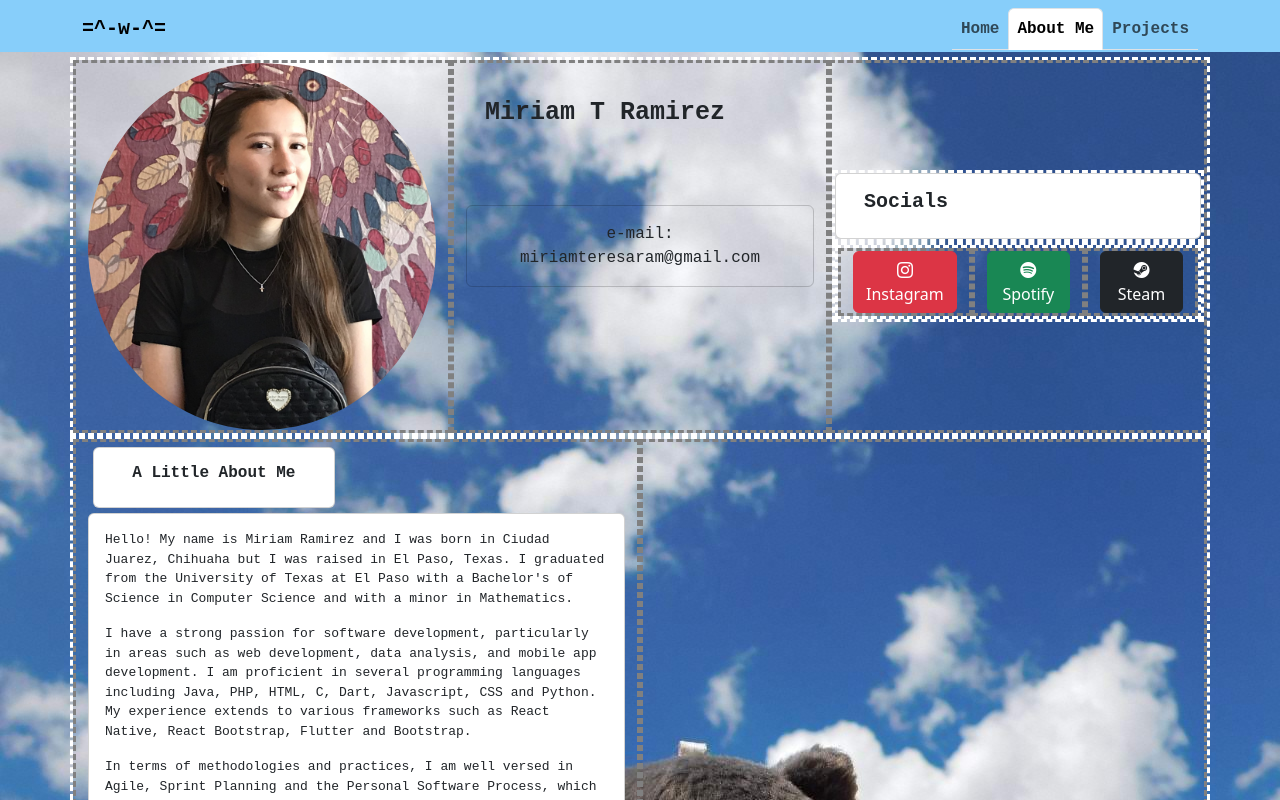
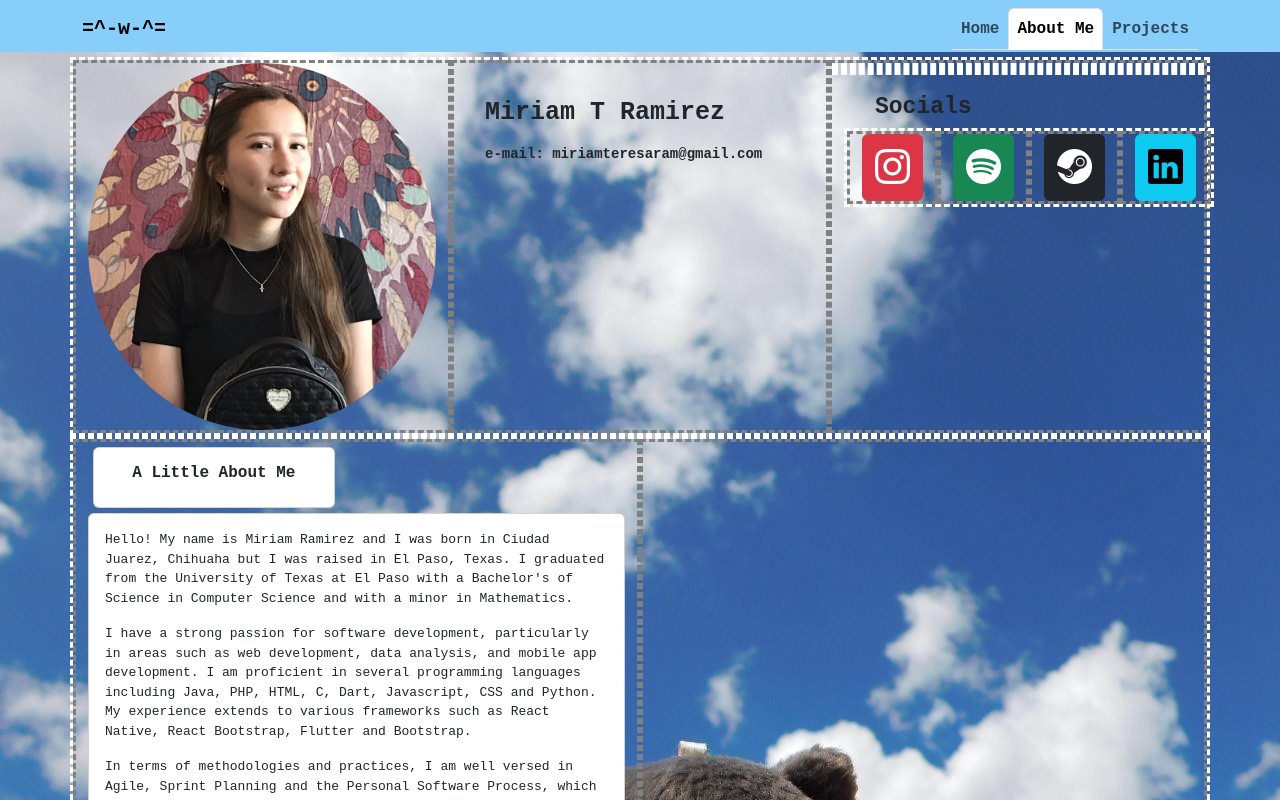
Before and after one commit to miriamrami/meow-port-app, a React (Create React App) app in the folder meow-port-app/: page /AboutMe.js in a window 1280 px wide. Shown: the top 800 px of the page. Built offline with nearby package versions, Linux system fonts and the light colour scheme.

Commit message:
'fixed' positioning of the cards and icons in the about me js page

```diff
--- a/meow-port-app/src/AboutMe.js
+++ b/meow-port-app/src/AboutMe.js
@@ -21,9 +21,11 @@ const AboutMe = () => {
 				</Nav>
 			</Container>
 		</Navbar>
+
+
 		<Container className="c1">
 			<Row className="AM-row1">
-				<Col>
+				<Col className="miriamImage">
 					<Image src={myImage} roundedCircle fluid/>
 				</Col>
 
@@ -51,10 +53,12 @@ const AboutMe = () => {
 
 					<Row>
 						<Container>
-							<Row>
-								<Col><Button variant="danger" href="https://www.instagram.com/_meowriam_/" target="_blank"><i className="bi-instagram"></i><text> Instagram </text></Button></Col>
-								<Col><Button variant="success" href="https://open.spotify.com/user/mairix3?si=a4411d782b4144c4" target="_blank"><i className="bi-spotify"></i><text> Spotify </text></Button></Col>
-								<Col><Button variant="dark" href="https://steamcommunity.com/id/11151999/" target="_blank"><i className="bi-steam"></i><text> Steam </text></Button></Col>
+							<Row className="iconsRow">
+								<Col><Button variant="danger" href="https://www.instagram.com/_meowriam_/" target="_blank"><i className="bi-instagram"></i></Button></Col>
+								<Col><Button variant="success" href="https://open.spotify.com/user/mairix3?si=a4411d782b4144c4" target="_blank"><i className="bi-spotify"></i></Button></Col>
+								<Col><Button variant="dark" href="https://steamcommunity.com/id/11151999/" target="_blank"><i className="bi-steam"></i></Button></Col>
+								<Col><Button variant="info" href="https://www.linkedin.com/in/miriamtramirez/" target="_blank"><i className="bi-linkedin"></i></Button></Col>
+
 							</Row>
 						</Container>
 					</Row>
@@ -82,7 +86,7 @@ const AboutMe = () => {
 							In terms of methodologies and practices, I am well versed in Agile, Sprint Planning and the Personal Software Process, which I apply to ensure efficient and high quality development processes.
 							</Card.Text>
 							<Card.Text>My current goal is to gain hands-on experience in the tech industry and contribute to innovative projects. I aspire to become a web developer and software engineer, creating impactful and efficient web applications and software solutions.</Card.Text>
-							<Card.Text> Feel free to connect with me on LinkedIn or reach out va email.</Card.Text>
+							<Card.Text> Feel free to connect with me on LinkedIn or reach out via email.</Card.Text>
 						</CardBody>
 					</Card>
 				</Col>
--- a/meow-port-app/src/cssFiles/AboutMe.css
+++ b/meow-port-app/src/cssFiles/AboutMe.css
@@ -2,6 +2,7 @@
     font-family: 'Courier New', Courier, monospace;
 
 }
+
 
 body{
     background-color: aliceblue;
@@ -51,25 +52,52 @@ body{
 
   .emailCard{
     background: none;
+    position: absolute;
+    top: 65px;
+    left: 15px;
+    border: none;
+
   }
 
   .emailText{
     font-family: 'Courier New', Courier, monospace;
+    font-weight: bold;
+    font-size: 14px;
+
   }
 
  .socialsCol{
-    place-content:  center;
+   position: relative;
  }
 
 
  .socialsCard{
-  margin: auto;
+    position: absolute;
+    background: none;
+    border: none;
+    top: 15px;
+    left: 15px;
  }
 
  .socialsTitle{
   font-family: 'Courier New', Courier, monospace;
   font-weight: bold;
+  font-size: 23px;
  }
+
+ .iconsRow{
+  display: flex;
+  position: absolute;
+  top: 65px;
+  left: 24px;
+ }
+
+ .bi-instagram, .bi-spotify, .bi-steam, .bi-linkedin{
+  flex:auto;
+  font-size: 35px;
+  height:auto;
+ }
+
 
  .bioTitleCard{
   margin: 5px;
```
